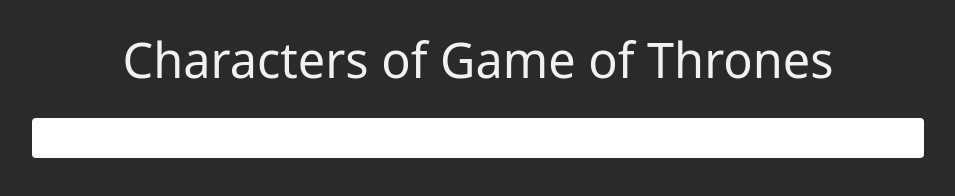
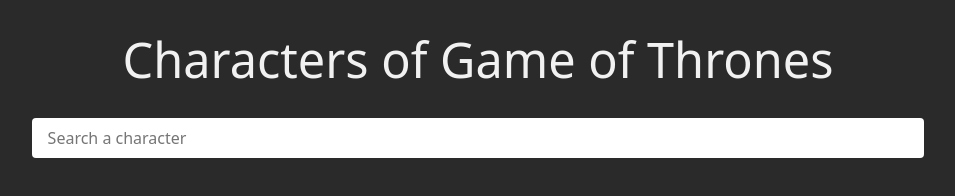
Before and after one commit to mandeepdebnath/got-characters, a plain HTML site: page index.html in a window 1280 px wide. Shown: the whole page, without its empty margins (162-1117 px from the left). Drawn offline with nearby package versions, Linux system fonts and the light colour scheme; no server answers.

Commit message:
Update index.html

```diff
--- a/index.html
+++ b/index.html
@@ -24,7 +24,7 @@
       "
     >
       <h1 class="heading">Characters of Game of Thrones</h1>
-      <input type="text" class="searchInput py-2 px-3" />
+      <input type="text" class="searchInput py-2 px-3" placeholder="Search a character" />
     </div>
 
     <div class="container p-4 mt-5">
```
